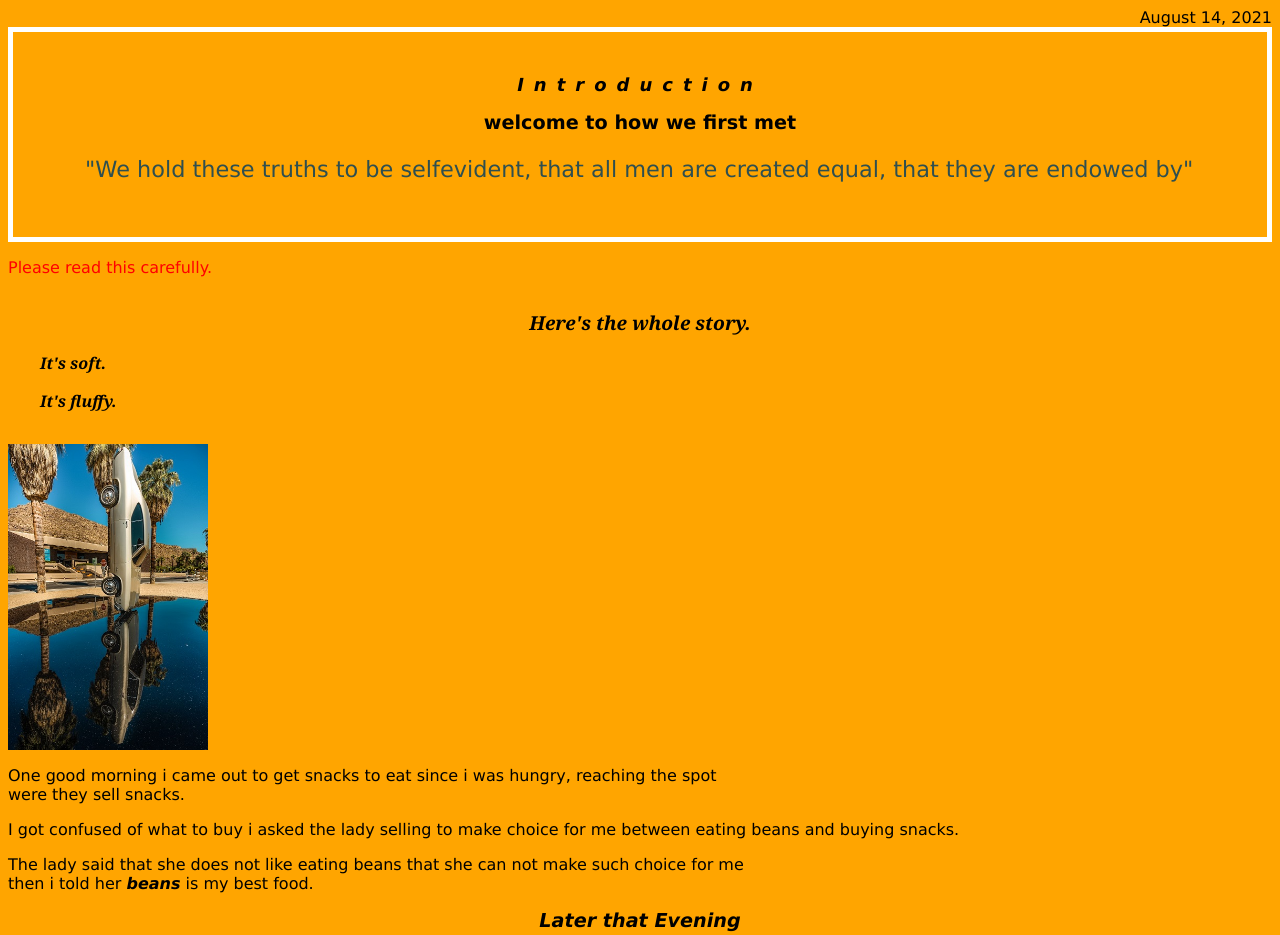
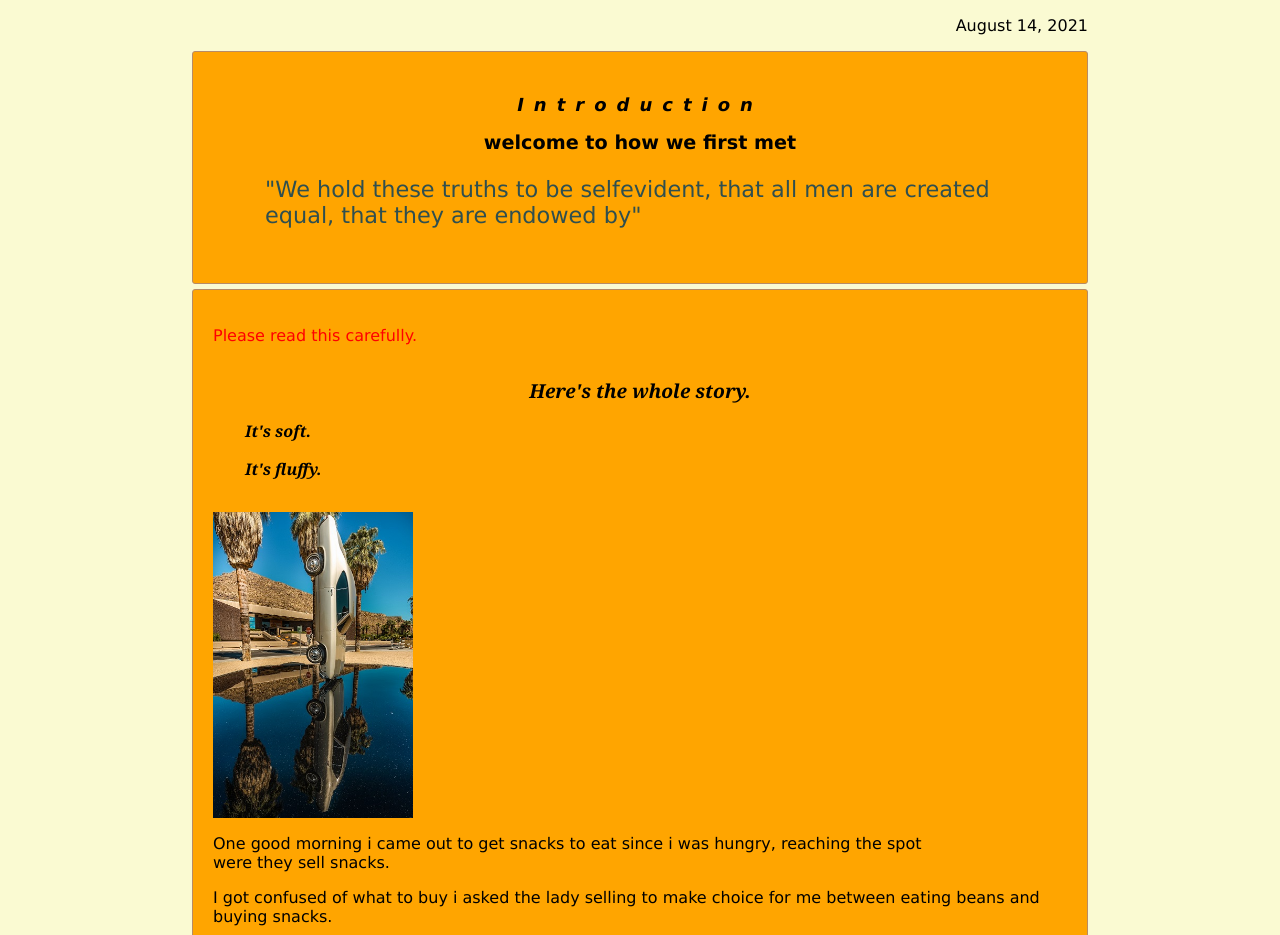
Before and after one commit to justvina/friendship, a plain HTML site: page index.html in a window 1280 px wide. Shown: the top 935 px of the page. Drawn offline with Linux system fonts and the light colour scheme.

Commit message:
Additional style changes

```diff
--- a/css/styles.css
+++ b/css/styles.css
@@ -1,12 +1,24 @@
 body {
     font-family: Verdana, Geneva, Tahoma, sans-serif;
-    background-color:orange;
+
+    margin: auto;
+    background-color:lightgoldenrodyellow;
+    width: 70%;
+    /* background-color: orange; */
+}
+
+
+.body-content, .box {
+    background-color: orange;
+    padding: 20px;
+    border: 1px solid #b78b66;
+    border-radius: 3px;
+    margin-top: 5px;
 }
 .date {
     text-align: right;
 }
 .box {
-    border: 5px solid white;
     padding: 2em;
     margin-left: 0;
 }
--- a/index.html
+++ b/index.html
@@ -11,7 +11,7 @@
 
 <body>
   <div class="date">
-    August 14, 2021
+    <p>August 14, 2021</p>
   </div>
   <div class="box">
     <h1>Introduction</h1>
@@ -21,6 +21,8 @@
       </p>
     </blockquote>
   </div>
+
+  <div class="body-content">
     <div class="standout">
       Please read this carefully.
     </div>
@@ -35,8 +37,9 @@
     <p>One good morning i came out to get snacks to eat since i was hungry, reaching the spot<br> were they sell snacks.
     </p>
     <p>I got confused of what to buy i asked the lady selling to make choice for me between eating beans and buying
-    snacks.</p>
-  </div>
+      snacks.
+    </p>
+
     <div class="more-readable">
       <p>The lady said that she does not like eating beans that she can not make such choice for me<br> then i told her
         <b><i>beans</i></b> is my best food.
@@ -64,6 +67,7 @@
       </h2>
     </div>
     <p>Happy ever after<span class="unique"> to us</span></p>
+  </div>
 </body>
 
 </html>
```
Lines whose indentation alone changed are shown as unchanged.
